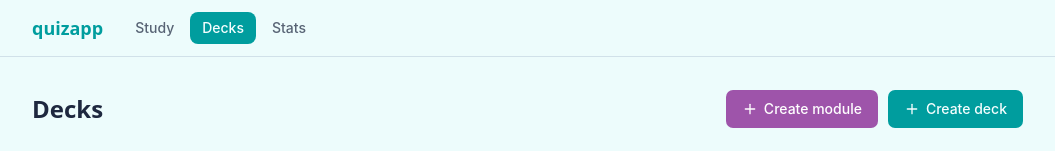
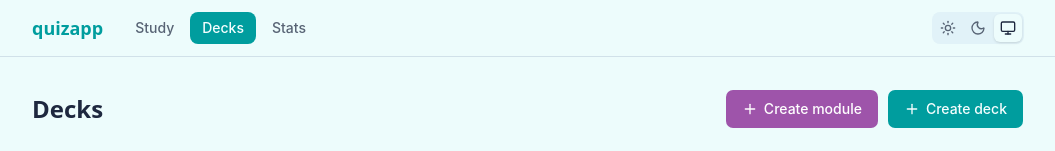
Before and after one commit to hayley-d/quizapp, a React (Vite) app in the folder frontend/: page /decks in a window 1280 px wide. Shown: the top 151 px of the page, without its empty margins (112-1167 px from the left). Built offline with nearby package versions, Linux system fonts and the light colour scheme; no server answers.

Commit message:
Task 4: a Light/Dark/System toggle, with the .dark class still the source of truth

```diff
--- a/frontend/index.html
+++ b/frontend/index.html
@@ -7,16 +7,26 @@
     <title>quizapp</title>
     <script>
       (function () {
+        var STORAGE_KEY = 'quizapp-theme'
         var media = window.matchMedia('(prefers-color-scheme: light)')
-        function applyTheme(isLight) {
-          document.documentElement.classList.toggle('dark', !isLight)
+        function resolve() {
+          var stored = null
+          try {
+            stored = window.localStorage.getItem(STORAGE_KEY)
+          } catch (error) {
+            stored = null
+          }
+          if (stored === 'light') return true
+          if (stored === 'dark') return false
+          return media.matches
         }
-        applyTheme(media.matches)
+        function applyTheme() {
+          document.documentElement.classList.toggle('dark', !resolve())
+        }
+        applyTheme()
         // No `addListener`/`removeListener` fallback: this app only targets
         // browsers new enough to already need `import.meta.dirname` (vite.config.ts).
-        media.addEventListener('change', function (e) {
-          applyTheme(e.matches)
-        })
+        media.addEventListener('change', applyTheme)
       })()
     </script>
   </head>
--- a/frontend/src/components/AppShell.tsx
+++ b/frontend/src/components/AppShell.tsx
@@ -1,4 +1,5 @@
 import { NavLink, Outlet } from 'react-router-dom'
+import { ThemeToggle } from '@/components/ThemeToggle'
 import { Toaster } from '@/components/ui/sonner'
 
 const navigationLinks = [
@@ -28,6 +29,7 @@ export function AppShell() {
               {navigationLink.label}
             </NavLink>
           ))}
+          <ThemeToggle />
         </nav>
       </header>
       <main className="mx-auto max-w-5xl px-4 py-8">
--- /dev/null
+++ b/frontend/src/components/ThemeToggle.tsx
@@ -0,0 +1,43 @@
+import { Monitor, Moon, Sun } from 'lucide-react'
+
+import { useTheme, type ThemePreference } from '@/hooks/useTheme'
+import { cn } from '@/lib/utils'
+
+const THEME_OPTIONS: { value: ThemePreference; label: string; Icon: typeof Sun }[] = [
+  { value: 'light', label: 'Light', Icon: Sun },
+  { value: 'dark', label: 'Dark', Icon: Moon },
+  { value: 'system', label: 'System', Icon: Monitor },
+]
+
+export function ThemeToggle() {
+  const { preference, setPreference } = useTheme()
+
+  return (
+    <div
+      role="radiogroup"
+      aria-label="Colour theme"
+      className="ml-auto flex items-center gap-0.5 rounded-lg bg-muted p-0.5"
+    >
+      {THEME_OPTIONS.map((option) => (
+        <button
+          key={option.value}
+          type="button"
+          role="radio"
+          aria-checked={preference === option.value}
+          aria-label={option.label}
+          title={option.label}
+          onClick={() => setPreference(option.value)}
+          className={cn(
+            'rounded-md p-1.5 transition-colors',
+            'focus-visible:outline-none focus-visible:ring-2 focus-visible:ring-ring',
+            preference === option.value
+              ? 'bg-background text-foreground shadow-sm'
+              : 'text-muted-foreground hover:text-foreground',
+          )}
+        >
+          <option.Icon className="size-4" />
+        </button>
+      ))}
+    </div>
+  )
+}
--- /dev/null
+++ b/frontend/src/hooks/useTheme.ts
@@ -0,0 +1,52 @@
+import { useCallback, useEffect, useState } from 'react'
+
+export type ThemePreference = 'light' | 'dark' | 'system'
+
+export const THEME_STORAGE_KEY = 'quizapp-theme'
+
+const LIGHT_QUERY = '(prefers-color-scheme: light)'
+
+function readStoredPreference(): ThemePreference {
+  let stored: string | null = null
+  try {
+    stored = window.localStorage.getItem(THEME_STORAGE_KEY)
+  } catch {
+    stored = null
+  }
+  return stored === 'light' || stored === 'dark' ? stored : 'system'
+}
+
+function applyPreference(preference: ThemePreference) {
+  const isLight =
+    preference === 'light' ||
+    (preference === 'system' && window.matchMedia(LIGHT_QUERY).matches)
+  document.documentElement.classList.toggle('dark', !isLight)
+}
+
+export function useTheme() {
+  const [preference, setPreferenceState] = useState<ThemePreference>(readStoredPreference)
+
+  useEffect(() => {
+    applyPreference(preference)
+    if (preference !== 'system') return
+    const mediaQuery = window.matchMedia(LIGHT_QUERY)
+    function handleChange() {
+      applyPreference('system')
+    }
+    mediaQuery.addEventListener('change', handleChange)
+    return () => mediaQuery.removeEventListener('change', handleChange)
+  }, [preference])
+
+  const setPreference = useCallback((next: ThemePreference) => {
+    try {
+      if (next === 'system') {
+        window.localStorage.removeItem(THEME_STORAGE_KEY)
+      } else {
+        window.localStorage.setItem(THEME_STORAGE_KEY, next)
+      }
+    } catch {}
+    setPreferenceState(next)
+  }, [])
+
+  return { preference, setPreference }
+}
```
